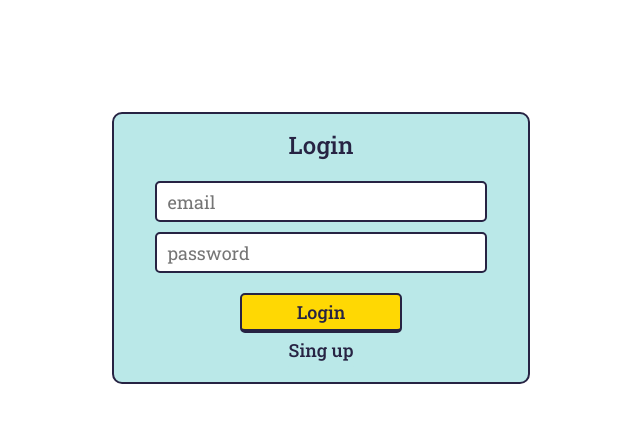
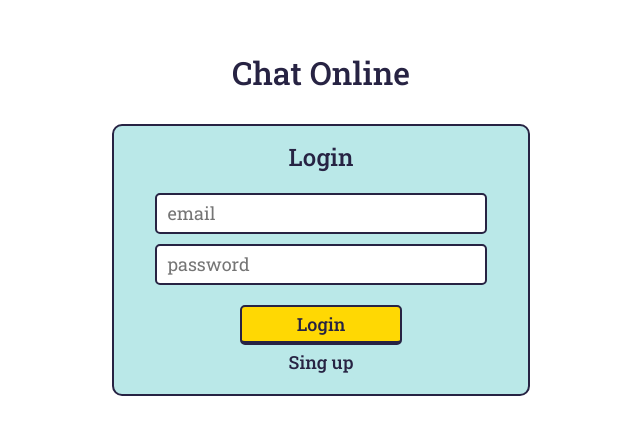
Before and after one commit to LipezJ/chat-interface, a React (Create React App) app: page / in a window 1280 px wide. Shown: the part 152-586 px from the top of the page, without its empty margins (319-959 px from the left). Built offline with nearby package versions, Linux system fonts and the light colour scheme; no server answers.

Commit message:
fix desing

```diff
--- a/src/components/style.css
+++ b/src/components/style.css
@@ -115,7 +115,7 @@ input {
 }
 #Logoutb, #Createb, #Joinb, #sendb {
     background-color: #ffd803;
-    color: 272343;
+    color: #272343;
 }
 #postc{
     width: 75vw;
@@ -125,7 +125,7 @@ input {
 #ownerc {
     height: 10vh;
     background-color: #bae8e8;
-    color: #ffffff;
+    color: #272343;
     font-weight: 500;
     font-size: x-large;
     text-align: center;
@@ -145,7 +145,9 @@ input {
     gap: 10px;
 }
 .chatcard {
-    height: 2rem;
+    word-break: break-word;
+    min-height: 2rem;
+    height: fit-content;
     background-color: #e3f6f5;
     color: #272343;
     font-weight: 500;
@@ -193,10 +195,11 @@ input {
     display: flex;
     padding: 0px 50px;
     align-items: center;
+    justify-content: right;
 }
 #posts {
     height: 80vh;
-    background-color: #f4effc;
+    background-color: #fffffe;
     overflow-y: auto;
     overflow-x: hidden;
 }
@@ -229,6 +232,9 @@ input {
     border-radius: 5px;
     padding: 5px 10px;
 }
+.post {
+    word-break: break-word;
+}
 .owner {
     font-weight: 500;
 }
--- a/src/screens/FormScreen.js
+++ b/src/screens/FormScreen.js
@@ -10,6 +10,7 @@ function FormScreen(props) {
   return (
       <TypeContext.Provider value={{type, setType}}>
         <main>
+          <div id='title'>Chat Online</div>
           <Form/>
         </main>
       </TypeContext.Provider>
--- a/src/screens/style.css
+++ b/src/screens/style.css
@@ -3,15 +3,22 @@
     height: 100vh;
     display: flex;
 }
-#banner {
-    width: 50vw;
-    height: 100vh;
-    background-color: #e2daeb;
-}
 main {
     height: 100vh;
     display: flex;
+    flex-direction: column;
+    gap: 30px;
     justify-content: center;
     align-items: center;
     align-content: center;
 }
+#title {
+    font-size: xx-large;
+    font-weight: 500;
+    margin-top: -50px;
+    color: #272343;
+}
+#credits {
+    font-size: medium;
+    font-weight: 400;
+}
```
